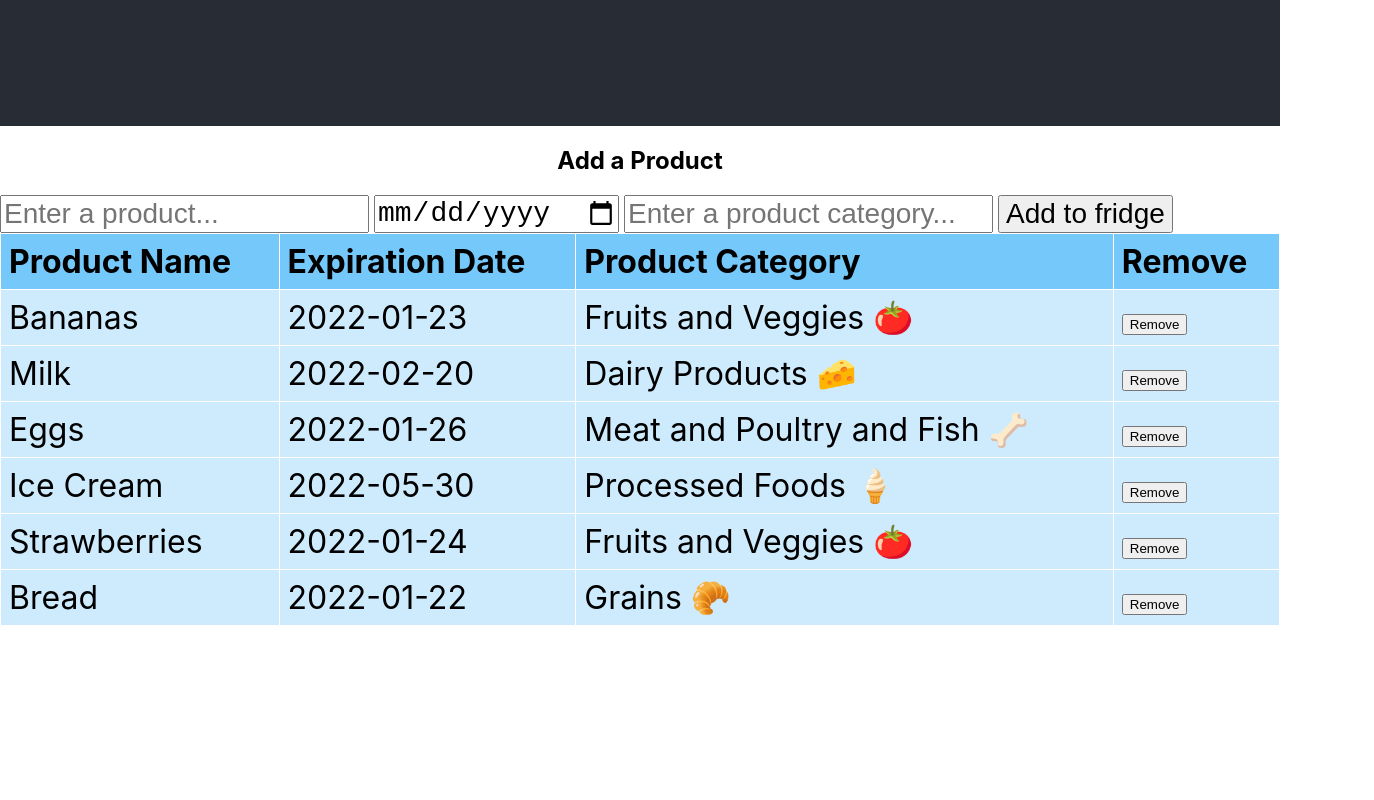
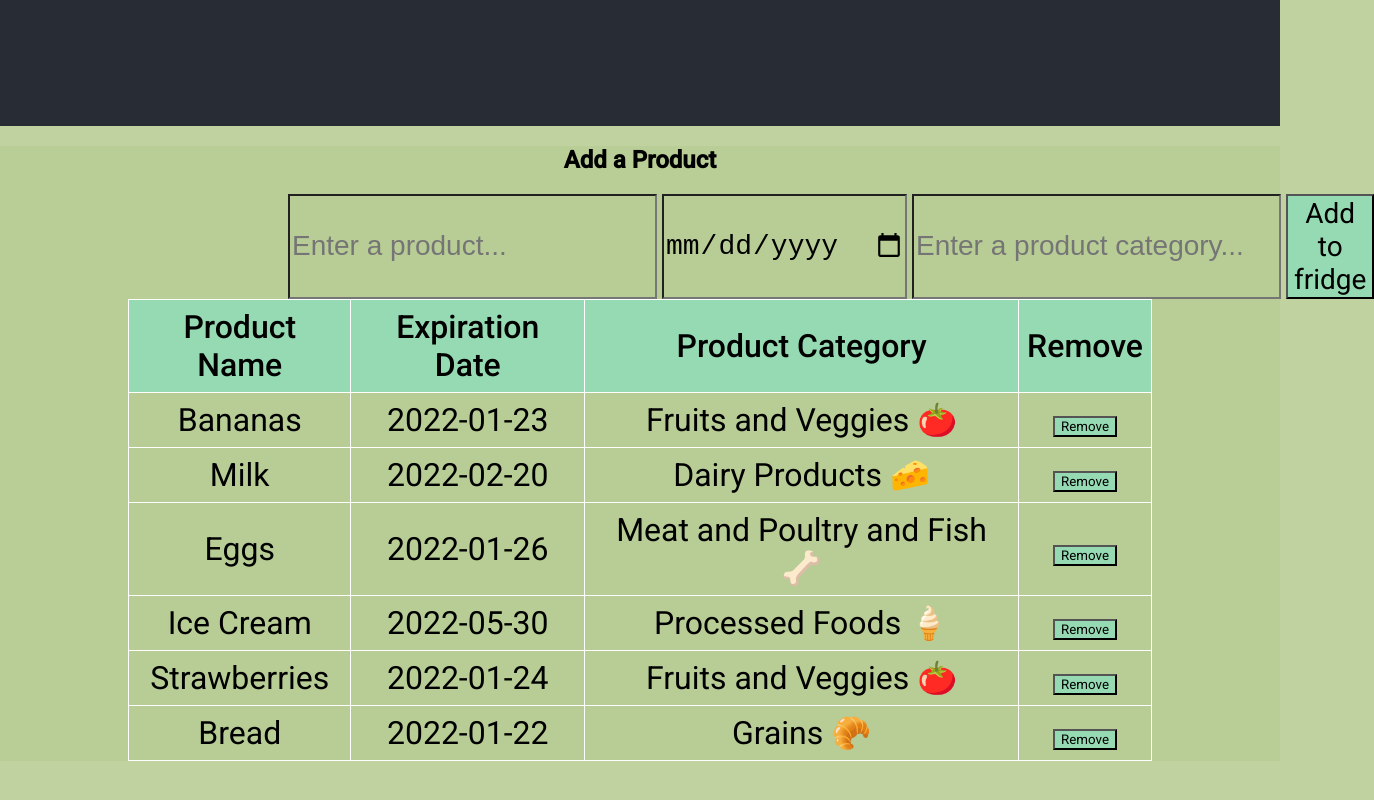
Before and after one commit to yu-an-lu/potatOH-, a React (Create React App) app in the folder main_app/: page / in a window 1280 px wide. Shown: the part 674-1474 px from the top of the page, 1374 px wide, since content can reach past the window. Before the commit the page ends 1300 px from the top, so only its background shows below. Built offline with nearby package versions, Linux system fonts and the light colour scheme.

Commit message:
CSS edits

```diff
--- a/main_app/src/App.css
+++ b/main_app/src/App.css
@@ -1,3 +1,7 @@
+
+@import url('https://fonts.googleapis.com/css2?family=Roboto:ital,wght@0,400;0,500;1,300&display=swap');
+
+
 .App {
   text-align: center;
 }
@@ -46,7 +50,11 @@
 
 table {
   border-collapse: collapse;
-  width: 100%;
+  width: 80%;
+  margin-left: 10%;
+  margin-right: 10%;
+  margin-bottom: 10%;
+
 }
 
 th,
@@ -58,16 +66,21 @@
 }
 
 th {
-  background-color: rgb(117, 201, 250);
+  background-color: #95dab2;
+  font-family:'Roboto', sans-serif;
+  font-weight: 500;
 }
 
 td {
-  background-color: rgb(205, 235, 253);
+  background-color: #b9ce96e7;
 }
 
 form {
   display: flex;
   gap: 5px;
+  background-color: #b9ce96e7;
+  margin-left: 22.5%;
+  margin-right: 22.5%;
 }
 
 form td:last-child {
@@ -77,4 +90,19 @@
 
 form * {
   font-size: 28px;
+  background-color: #b9ce96e7;
 }
+
+body {
+  background-color: #b9ce96e7;
+  font-family:'Roboto', sans-serif;
+}
+
+td, th {
+  text-align: center;
+}
+
+button {
+  background-color: #95dab2;
+  font-family:'Roboto', sans-serif;
+}
```
Also changed, not shown: 1 other file (tests, documents, lock files or other folders).
